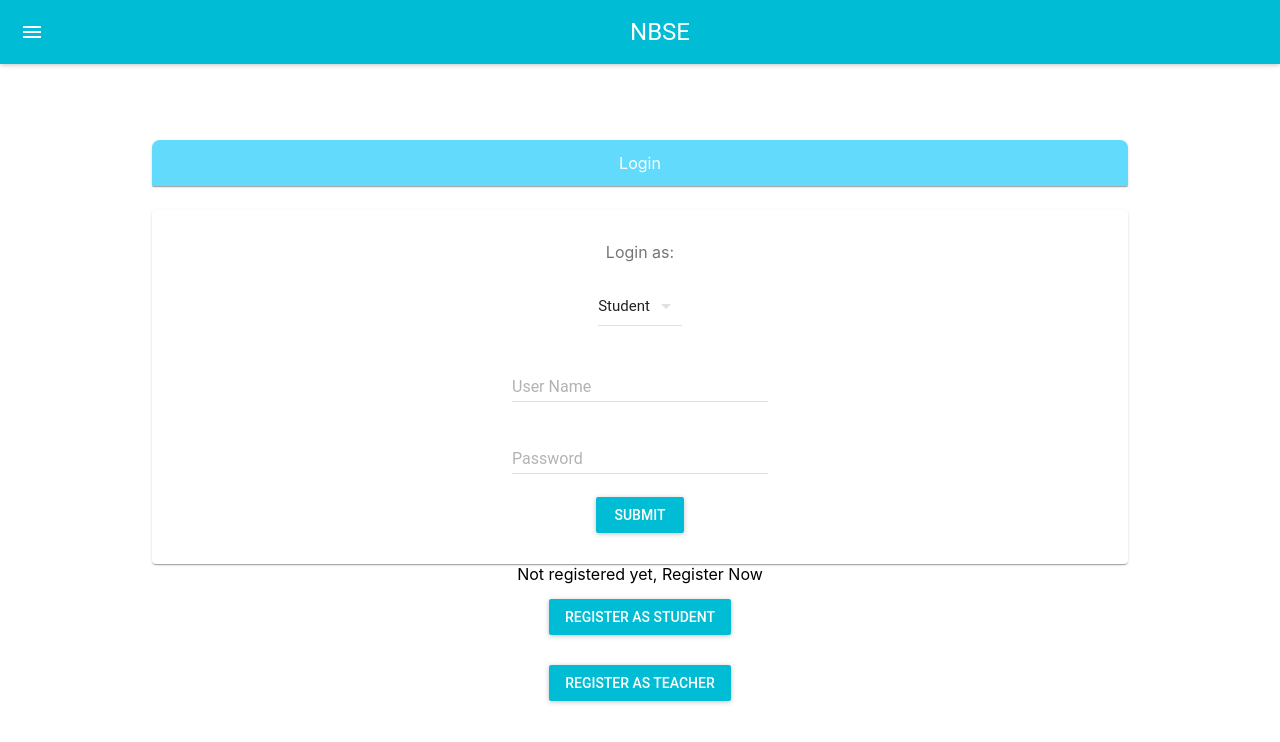
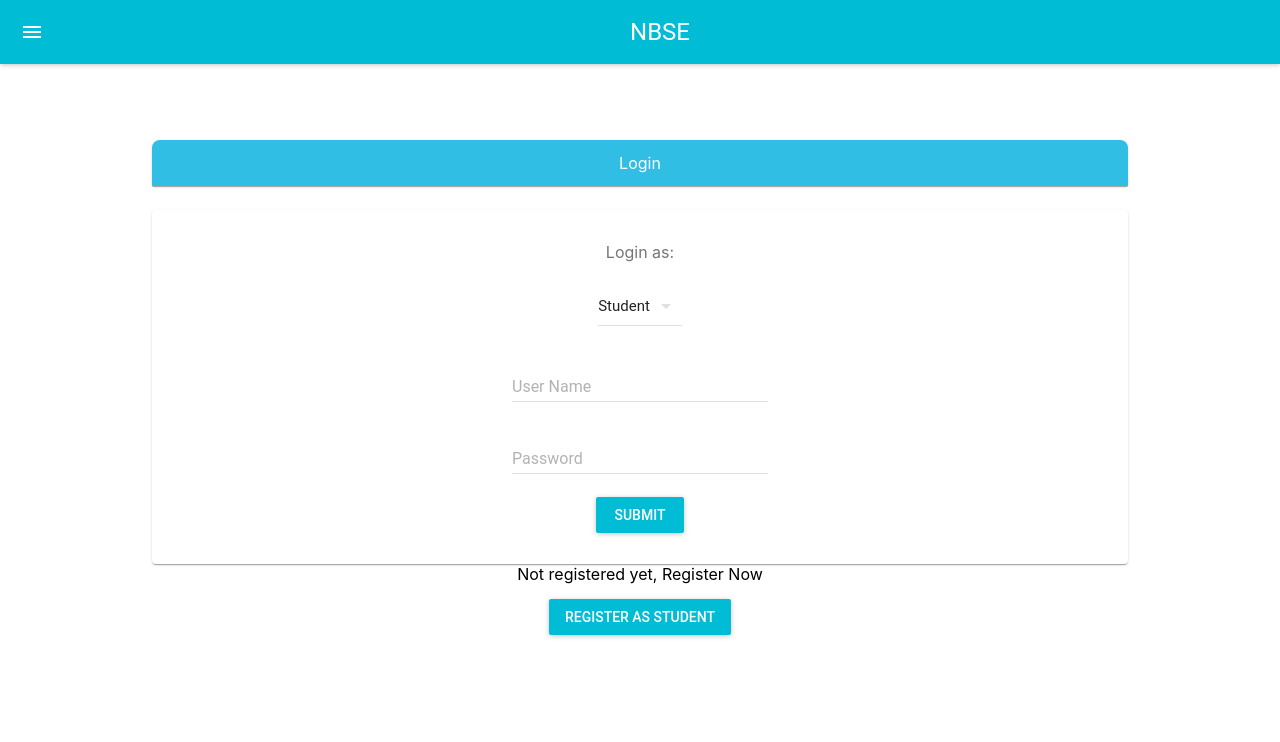
Before and after one commit to sid288791/NBSE_GUI, a React (Create React App) app in the folder NBSE_UI/: page / in a window 1280 px wide. Shown: the top 742 px of the page. Built offline with nearby package versions, Linux system fonts and the light colour scheme.

Commit message:
nbse gui app

```diff
--- a/NBSE_UI/package.json
+++ b/NBSE_UI/package.json
@@ -20,6 +20,7 @@
     "react-autosuggest": "^9.4.3",
     "react-dom": "^16.9.0",
     "react-material-ui-calendar": "^0.2.3",
+    "react-radio-buttons": "^1.2.2",
     "react-router-dom": "^4.3.1",
     "react-scripts": "1.1.5",
     "react-search": "^2.1.1",
--- a/NBSE_UI/src/DatePicker/MaterialUIPickers.js
+++ b/NBSE_UI/src/DatePicker/MaterialUIPickers.js
@@ -13,8 +13,9 @@ export default function MaterialUIPickers(props,setDate) {
   const [selectedDate, setSelectedDate] = React.useState(new Date());
 
   function handleDateChange(date) {
+    var dates = new Date(date)
     setSelectedDate(date);
-    props.setDate(date);
+    props.setDate(dates.getDate() + '/' +  (dates.getMonth() + 1)  + '/' +  dates.getFullYear());
   }
 
   return (
--- a/NBSE_UI/src/Login/LoginPage.js
+++ b/NBSE_UI/src/Login/LoginPage.js
@@ -27,7 +27,7 @@ const Styles = theme => ({
   },
   header:{
     textAlign: 'center',
-    backgroundColor: '#61dafb',
+    backgroundColor: '#31bee5',
     color:'white',
     padding:'0.8rem',
     borderRadius:'8px 8px 0px 0px',
--- a/NBSE_UI/src/Login/LoginScreen.js
+++ b/NBSE_UI/src/Login/LoginScreen.js
@@ -23,7 +23,7 @@ class Loginscreen extends Component {
        </MuiThemeProvider>
        <MuiThemeProvider>
        <div>
-          <RaisedButton label={"Register as Teacher"} primary={true} style={style} onClick={(event) => this.handleClick(event,'teacher')}/>
+          {/* <RaisedButton label={"Register as Teacher"} primary={true} style={style} onClick={(event) => this.handleClick(event,'teacher')}/> */}
       </div>
       </MuiThemeProvider>
       </div>
@@ -84,7 +84,7 @@ class Loginscreen extends Component {
          </MuiThemeProvider>
          <MuiThemeProvider>
          <div>
-            <RaisedButton label={"Register as Teacher"} primary={true} style={style} onClick={(event) => this.handleClick(event,'teacher')}/>
+            {/* <RaisedButton label={"Register as Teacher"} primary={true} style={style} onClick={(event) => this.handleClick(event,'teacher')}/> */}
         </div>
         </MuiThemeProvider>
         </div>
--- a/NBSE_UI/src/Login/MobileNumber.js
+++ b/NBSE_UI/src/Login/MobileNumber.js
@@ -31,7 +31,7 @@ const Styles = theme => ({
   },
   header:{
     textAlign: 'center',
-    backgroundColor: '#61dafb',
+    backgroundColor: '#31bee5',
     color:'white',
     padding:'0.8rem',
     borderRadius:'8px 8px 0px 0px',
--- a/NBSE_UI/src/Login/Register.js
+++ b/NBSE_UI/src/Login/Register.js
@@ -20,7 +20,7 @@ import PropTypes from 'prop-types';
 import { withStyles } from '@material-ui/core/styles';
 import {withRouter} from "react-router-dom";
 import Checkbox from '@material-ui/core/Checkbox';
-import Typography from 'material-ui/styles/typography';
+import { RadioGroup, RadioButton } from 'react-radio-buttons';
 
 
 
@@ -38,12 +38,16 @@ const Styles = theme => ({
   },
   header:{
     textAlign: 'center',
-    backgroundColor: '#61dafb',
+    backgroundColor: '#31bee5',
     color:'white',
     padding:'0.8rem',
     borderRadius:'8px 8px 0px 0px',
     variant:'h2'
-  }
+  },
+  radio: {
+    cursor: 'pointer',
+    color: '#282c34'
+}
 });
 
 class Register extends Component {
@@ -67,6 +71,9 @@ class Register extends Component {
       dobVal: '',
       oathVal:'',
       repassword: '',
+      payMore: '',
+      moreSubFeesVal: '',
+      stu_num: ''
     }
   }
 
@@ -93,13 +100,10 @@ callbackFunctionForSubFees = (subfeesdropdowndData) => {
    if(event.target.checked){
      console.log(event.target.checked)
      this.setState({oathVal:event.target.value})
-    // console.log(this.state.oathVal);
 
    }
- // setState({ ...state, [name]: event.target.checked });
 };
 
-//state = { schoolCodeVal: "" }
 callbackFunctionForSchoolCode = (schoolCodedropdowndData) => {
       this.setState({schoolCodeVal: schoolCodedropdowndData})
 }
@@ -107,6 +111,14 @@ toInputUppercaseForStuName = e =>{
    e.target.value = (""+ e.target.value).toUpperCase();
     this.setState({stu_name:e.target.value});
 
+ }
+
+ setPayMore = e =>{
+   this.setState({payMore:e.target.value})
+ }
+
+ onMoreSubChange = moreSubFees =>{
+   this.setState({moreSubFeesVal:moreSubFees});
  }
 
  toInputUppercaseForMotherName = e =>{
@@ -169,20 +181,26 @@ handleInputChange(e) {
   }
 
 
-  handleClick(event,role){
-    var apiBaseUrl = "http://localhost:4000/api/";
+  handleClick(event,role,mNum){
+    var apiBaseUrl = "http://18.189.141.222:8081/api/v1";
     // console.log("values in register handler",role);
     var self = this;
+    //console.log(this.state.payMore);
+    //console.log(this.state.moreSubFeesVal);
+
     //To be done:check for empty values before hitting submit
-    if(this.state.password !== this.state.repassword){
-      alert("The password you entered did not match ");
-      return false;
+    // if(this.state.password !== this.state.repassword){
+    //   alert("The password you entered did not match ");
+    //   return false;
 
-    }
+    // }
+    console.log(this.props.location.state.mNum);
+    console.log(this.state.file);
+    console.log(this.state.mother_num);
+    console.log(this.state.password);
+
     if(this.state.oathVal.length>0){
-    if(this.state.email.length>0 && this.state.password.length>0 && this.state.file !== 'undefined'
-      && this.state.stu_name.length>0 && this.state.mother_name.length>0 &&
-      this.state.mother_num.length>0 && this.state.father_name.length>0
+    if(this.state.email.length>0 &&  this.state.stu_name.length>0 && this.state.mother_name.length>0 && this.state.father_name.length>0
       && this.state.father_num.length>0 && this.state.dob !== 'undefined' && this.state.classVal !== 'undefined'
        && this.state.subFeesVal !== 'undefined'  && this.state.schoolCodeVal.length>0 && this.finalSubArray.length>0){
 
@@ -190,7 +208,7 @@ handleInputChange(e) {
         event.preventDefault();
 
         const formData = new FormData();
-        formData.append('myImage',this.state.file);
+        formData.append('myImage', this.state.file);
         formData.append('email',this.state.email);
         formData.append('password',this.state.password);
         formData.append('stu_name',this.state.stu_name);
@@ -203,6 +221,7 @@ handleInputChange(e) {
         formData.append('subFeesVal',this.state.subFeesVal);
         formData.append('schoolCodeVal',this.state.schoolCodeVal);
         formData.append('subFeesArray',this.finalSubArray);
+        formData.append('stu_num',this.props.location.state.mNum);
         const config = {
           headers: {
               'content-type': 'multipart/form-data'
@@ -211,7 +230,7 @@ handleInputChange(e) {
 
 
 
-      axios.post(apiBaseUrl+'/register', formData,config)
+      axios.post(apiBaseUrl+'/doRegistration', formData,config)
      .then((response) => {
        console.log(response);
        if(response.status === 200){
@@ -235,10 +254,13 @@ handleInputChange(e) {
      });
     }
     else{
+      this.props.history.push("/register", { role : role});
       alert("Input field value is missing");
     }
   }else{
+    this.props.history.push("/register", { role : role});
     alert("Please check oath check box");
+    this.props.history.push("/register", { role : role});
   }
 
   }
@@ -248,14 +270,14 @@ handleInputChange(e) {
     // console.log("props",this.props);
     var userhintText,userLabel,idval;
     console.log(this.props.location.state);
-    if(this.props.location.state.role === "student"){
+    //if(this.props.location.state.role === "student"){
       userhintText="Enter your Email Id";
       userLabel="Student Email Id";
-    }
-    else{
-      userhintText="Enter your Email Id";
-      userLabel="Teacher Email Id";
-    }
+    // }
+    // else{
+    //   userhintText="Enter your Email Id";
+    //   userLabel="Teacher Email Id";
+    // }
     return (
 
       <div>
@@ -334,7 +356,7 @@ handleInputChange(e) {
              onChange = {(event,newValue) => this.setState({email:newValue})}
              style={{width: 500}}
              />
-           <br/>
+           {/* <br/>
            <TextField
              type = "password"
              hintText="Enter your Password"
@@ -349,7 +371,7 @@ handleInputChange(e) {
              floatingLabelText="Reconfirm Password"
              onChange = {(event,newValue) => this.setState({repassword:newValue})}
              style={{width: 500}}
-             />
+             /> */}
            <br/>
              <MaterialUIPickers type = "dob"
              hintText="Enter your DOB"
@@ -361,15 +383,41 @@ handleInputChange(e) {
            <br/>
              <SchooldAutosuggest props = {this.props}
                parentCallback = {this.callbackFunctionForSchoolCode} />
+               <div>
+           <span style = {{fontWeight:'bold'}}>*If your school is not appearing here call or whatsapp on 7838594590</span>
+           </div>
+           <br/>
 
            <SubjectFess parentCallback = {this.callbackFunctionForSubFees}/>
 
            <SubjectTables props = {this.props} dataFromParent = {this.state.subFeesVal}  subCheckedFunction = {this.subCheckedFunction.bind(this)} />
            <br/>
 
-           <MediaCapture parentCallback = {this.callbackFunctionForImage}/>
-           <br/>
-           <span>*If your school is not appearing here call or whatsapp on 7838594590</span>
+           <MediaCapture parentCallback = {this.callbackFunctionForImage}/><label style = {{fontWeight:'bold'}}>{this.state.file.name}</label>
+           {/* <div>
+           <span>Do you want to add more Subjects :</span>
+           <input type="radio" name="paymore" value="yes" onChange = {this.setPayMore}/>Yes
+            <input type="radio" name="paymore" value="no" onChange = {this.setPayMore}/>No
+            </div>
+            <br/>{this.state.payMore === 'yes' &&
+            <RadioGroup onChange={ this.onMoreSubChange } horizontal>
+             <RadioButton value="1">
+                1
+             </RadioButton>
+           <RadioButton value="2">
+               2
+           </RadioButton>
+          <RadioButton value="3">
+            3
+          </RadioButton>
+          <RadioButton value="4">
+            4
+          </RadioButton>
+          <RadioButton value="5">
+            5
+          </RadioButton>
+
+        </RadioGroup>} */}
            <br/>
            <Checkbox
         //checked={true}
@@ -379,7 +427,7 @@ handleInputChange(e) {
         inputProps={{
           'aria-label': 'secondary checkbox',
         }}
-      /><span>I hereby accept all rule and regulation of NBSE. I am appearing in only those exas which I have paid for. All particulars filled abive including photo and payment details are correct. Please issue me an Admit card.</span>
+      /><span>I hereby accept all Rules & Regulation of NBSE. I am appearing in only those Subjects which I have paid for. All particulars filled above including photo & payment details are correct. <span style = {{fontWeight:'bold'}}>Please issue me an Admit Card.</span></span>
       <br/>
            <RaisedButton primary={true} style={style} type="submit" className="button">
             Register
--- a/NBSE_UI/src/Login/VerifyOTP.js
+++ b/NBSE_UI/src/Login/VerifyOTP.js
@@ -28,7 +28,7 @@ const Styles = theme => ({
   },
   header:{
     textAlign: 'center',
-    backgroundColor: '#61dafb',
+    backgroundColor: '#31bee5',
     color:'white',
     padding:'0.8rem',
     borderRadius:'8px 8px 0px 0px',
@@ -50,7 +50,7 @@ class VerifyOTP extends React.Component{
 
     handleClick(event,param,role,mNum){
         if(param === 'resend'){
-            this.props.history.push("/resendOTP",{ role : role});
+            this.props.history.push("/resendOTP",{ role : role,mNum : mNum});
         }else{
             console.log(mNum)
         var apiBaseUrl = "http://18.189.141.222:8081/api/v1";
@@ -65,7 +65,7 @@ class VerifyOTP extends React.Component{
             .then((response) => {
                 console.log(response);
                 if(response.status === 200){
-                    this.props.history.push("/register", { role : role});
+                    this.props.history.push("/register", { role : role,mNum : mNum});
                     var registerscreen=[];
                     registerscreen.push(<Register appContext={self.props.appContext}/>);
                     self.props.appContext.setState({registerPage:[],registerscreen:registerscreen})
```
Also changed, not shown: NBSE_UI/src/Table/SubjectTable.js (+12 -15 lines), 1 other file (tests, documents, lock files or other folders).
